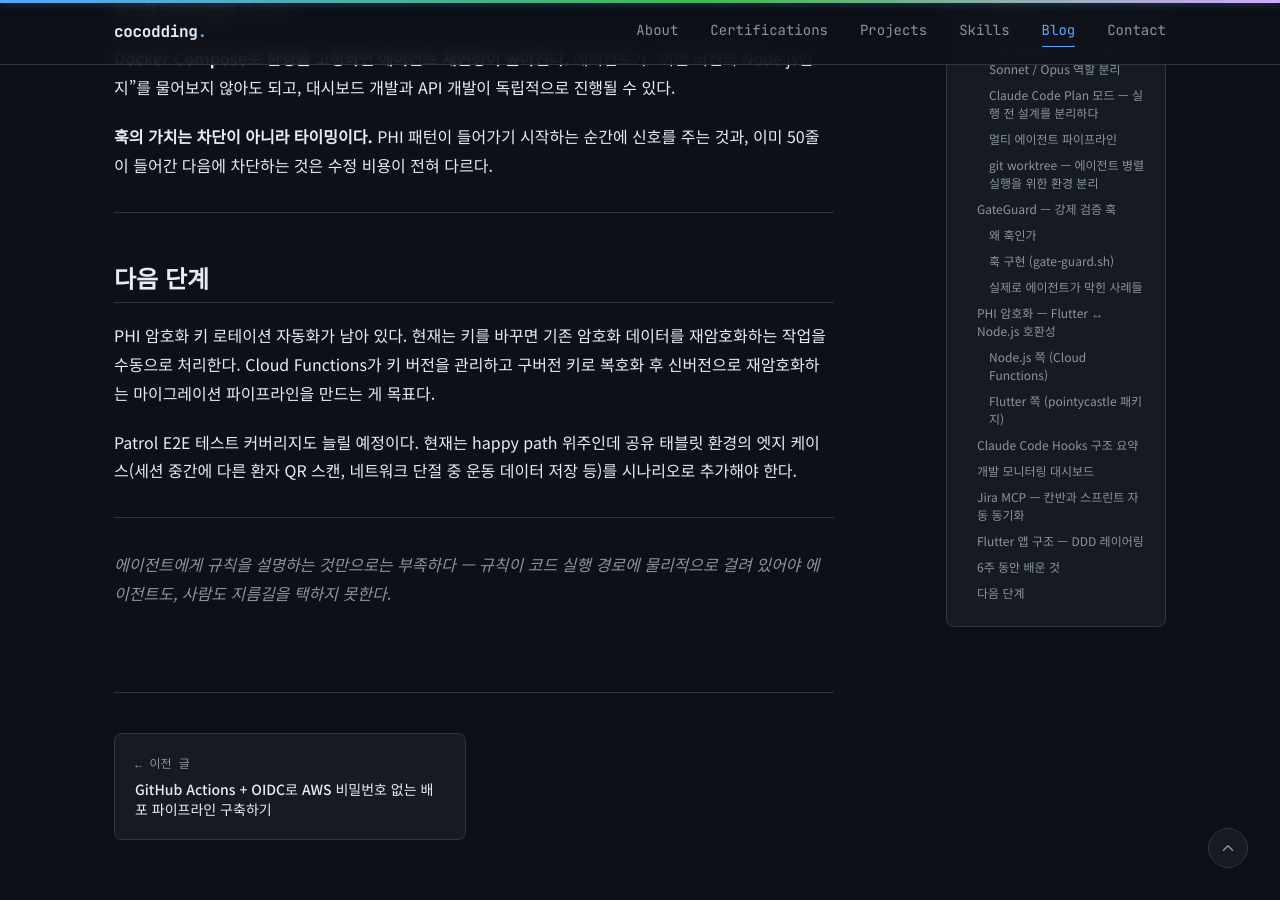
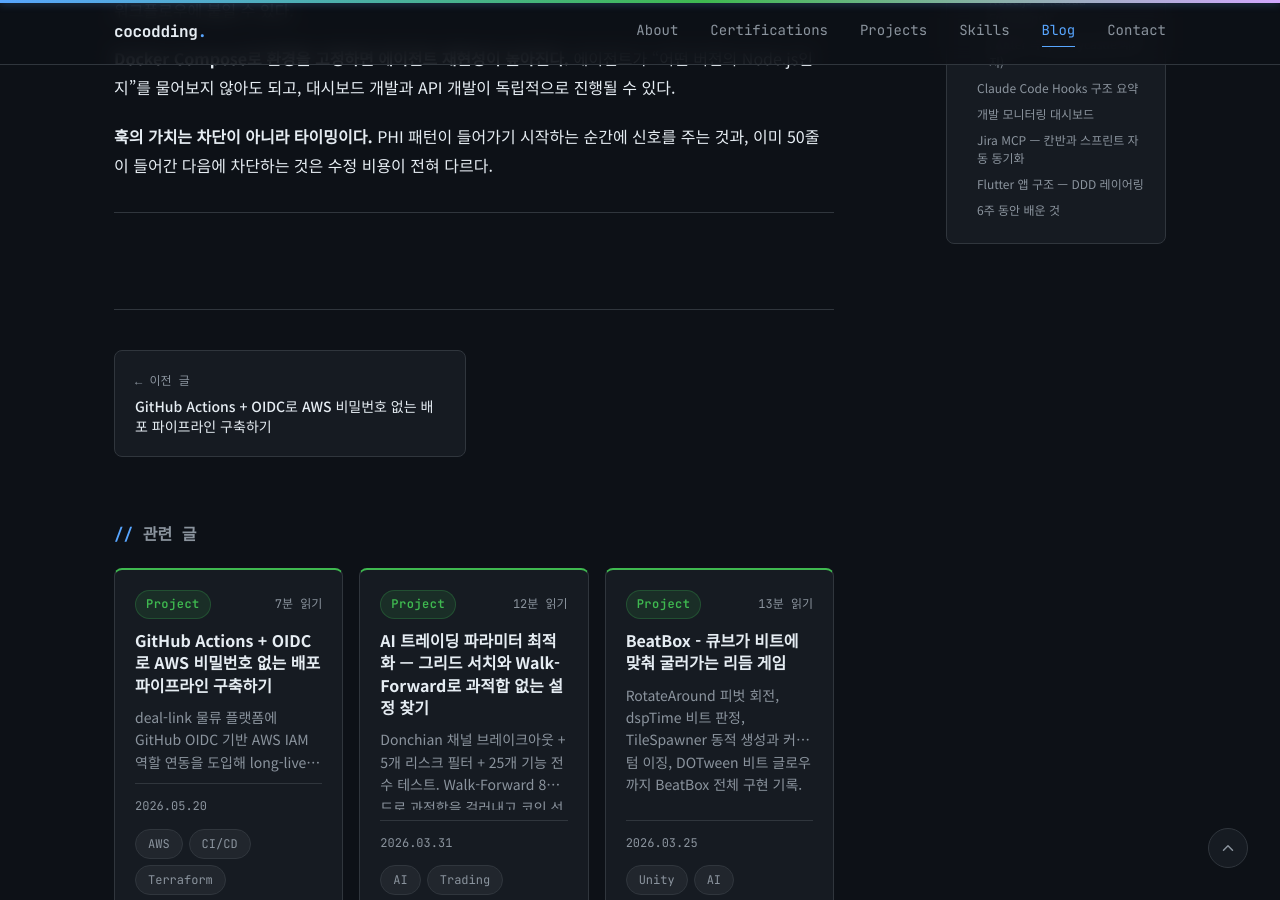
Before and after one commit to cocodding0723/cocodding0723.github.io, a Jekyll site: the page built from _posts/2026-05-28-medical-platform-dev-claude-code-harness.md, in a window 1280 px wide and 900 px high, scrolled down 15889 px. Built offline with Jekyll 4.4.1, drawn with Linux system fonts in a browser that asks for light colours; comment, search, counter and statistics services are not loaded.

Commit message:
post: apply local edits to harness post
Co-Authored-By: Claude Sonnet 4.6 <noreply@anthropic.com>

```diff
--- a/_posts/2026-05-28-medical-platform-dev-claude-code-harness.md
+++ b/_posts/2026-05-28-medical-platform-dev-claude-code-harness.md
@@ -484,13 +484,3 @@ QR 인증은 HMAC-SHA256으로 서명한 토큰을 사용한다. 공유 태블
 **훅의 가치는 차단이 아니라 타이밍이다.** PHI 패턴이 들어가기 시작하는 순간에 신호를 주는 것과, 이미 50줄이 들어간 다음에 차단하는 것은 수정 비용이 전혀 다르다.
 
 ---
-
-## 다음 단계
-
-PHI 암호화 키 로테이션 자동화가 남아 있다. 현재는 키를 바꾸면 기존 암호화 데이터를 재암호화하는 작업을 수동으로 처리한다. Cloud Functions가 키 버전을 관리하고 구버전 키로 복호화 후 신버전으로 재암호화하는 마이그레이션 파이프라인을 만드는 게 목표다.
-
-Patrol E2E 테스트 커버리지도 늘릴 예정이다. 현재는 happy path 위주인데 공유 태블릿 환경의 엣지 케이스(세션 중간에 다른 환자 QR 스캔, 네트워크 단절 중 운동 데이터 저장 등)를 시나리오로 추가해야 한다.
-
----
-
-*에이전트에게 규칙을 설명하는 것만으로는 부족하다 — 규칙이 코드 실행 경로에 물리적으로 걸려 있어야 에이전트도, 사람도 지름길을 택하지 못한다.*
```
